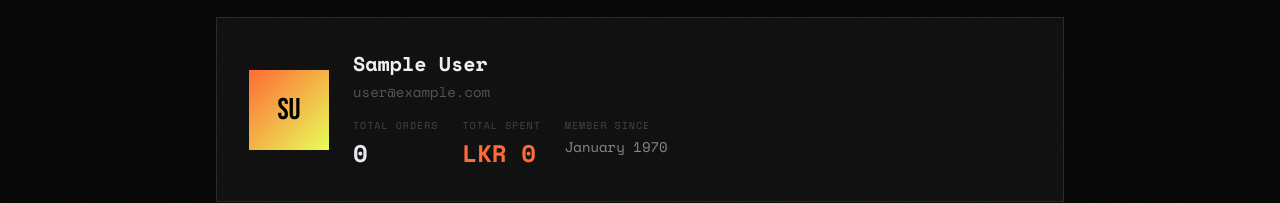
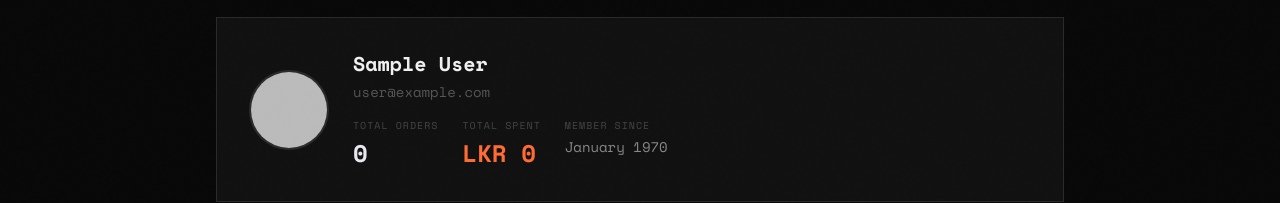
Before and after one commit to chamidudeshan/staticwearslk, a Next.js app in the folder apps/storefront/: page /account in a window 1280 px wide. Shown: the part 203-406 px from the top of the page. Built offline with nearby package versions, Linux system fonts and the light colour scheme; no server answers; the database is empty; sample sign-in values are in the browser's storage.

Commit message:
profile photo on account

```diff
--- a/apps/storefront/next.config.mjs
+++ b/apps/storefront/next.config.mjs
@@ -12,6 +12,14 @@ const nextConfig = {
         protocol: 'https',
         hostname: 'images.unsplash.com',
       },
+      {
+        protocol: 'https',
+        hostname: 'img.clerk.com',
+      },
+      {
+        protocol: 'https',
+        hostname: 'images.clerk.dev',
+      },
     ],
   },
   transpilePackages: [
--- a/apps/storefront/src/app/account/page.tsx
+++ b/apps/storefront/src/app/account/page.tsx
@@ -7,6 +7,7 @@ import { getOrdersByCustomer } from '@static-wears/order-service';
 import Link from 'next/link';
 import { formatPrice, formatDate } from '@/lib/utils';
 import { Package, ChevronRight, ExternalLink, ShoppingBag, User, Settings } from 'lucide-react';
+import Image from 'next/image';
 import type { OrderStatus } from '@static-wears/shared';
 
 const STATUS_COLOR: Record<OrderStatus, string> = {
@@ -56,11 +57,21 @@ export default async function AccountPage() {
           <div className="bg-[#111] border border-[#2a2a2a] p-6 sm:p-8 mb-6">
             <div className="flex flex-col sm:flex-row items-start sm:items-center gap-6">
               <div className="relative shrink-0">
-                <div className="w-20 h-20 bg-gradient-to-br from-[#ff6b35] to-[#e8ff59] flex items-center justify-center">
-                  <span className="font-display text-3xl text-black">{initials}</span>
+                <div className="w-20 h-20 rounded-full overflow-hidden border-2 border-[#2a2a2a] bg-[#1a1a1a] flex items-center justify-center">
+                  {user.imageUrl ? (
+                    <Image
+                      src={user.imageUrl}
+                      alt={displayName}
+                      width={80}
+                      height={80}
+                      className="w-full h-full object-cover"
+                    />
+                  ) : (
+                    <User size={32} className="text-[#555]" />
+                  )}
                 </div>
                 {isAdmin && (
-                  <div className="absolute -bottom-1 -right-1 bg-[#ff6b35] text-black font-mono font-bold text-[8px] uppercase tracking-widest px-1.5 py-0.5">
+                  <div className="absolute -bottom-1 -right-1 bg-[#ff6b35] text-black font-mono font-bold text-[8px] uppercase tracking-widest px-1.5 py-0.5 rounded">
                     Admin
                   </div>
                 )}
```
